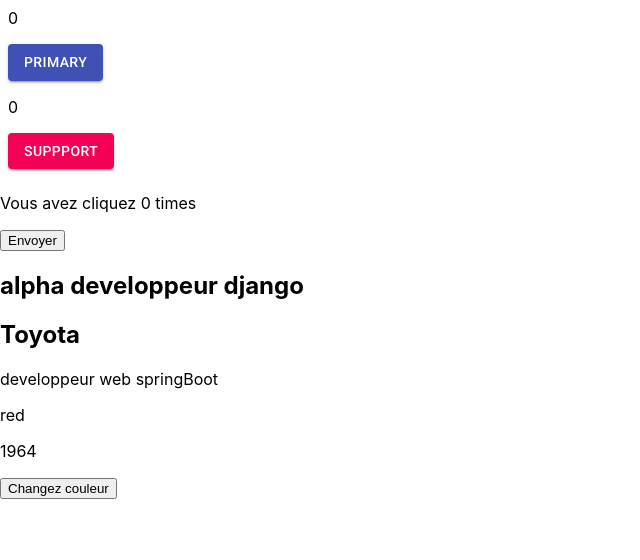
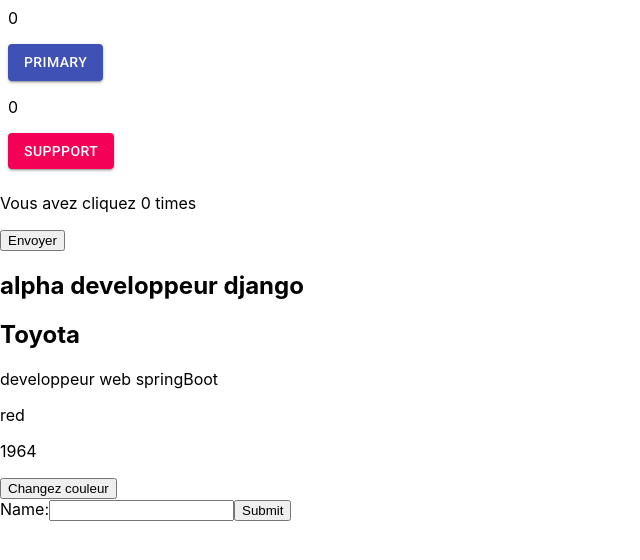
Before and after one commit to 27Saidou/Formation_react, a React (Create React App) app: page / in a window 1280 px wide. Shown: the top 560 px of the page, without its empty margins (0-640 px from the left). Built offline with nearby package versions, Linux system fonts and the light colour scheme.

Commit message:
utilisation des formulaire avec reactjs

```diff
--- a/src/App.js
+++ b/src/App.js
@@ -4,6 +4,7 @@
 import {Alpha} from './Alpha'
 import Garage from './Garage'
 import {Car} from './Car'
+import {NaForm} from './NaForm'
 
 
 
@@ -15,6 +16,7 @@
     <Alpha/>
     <Garage name="alpha developpeur django" />
     <Car/>
+    <NaForm/>
     </div>
   )
 }
--- /dev/null
+++ b/src/NaForm.jsx
@@ -0,0 +1,31 @@
+import React,{ Component}from 'react';
+export class NaForm extends React.Component{
+    constructor(props){
+        super(props);
+        this.state = {
+            value:''
+        }
+        this.handleChange=this.handleChange.bind(this);
+        this.handleSubmit=this.handleSubmit.bind(this);
+    }
+    handleChange(e){
+        this.setState({value:e.target.value});
+    }
+    handleSubmit(e) {
+        alert('nom envoyer avec success:'  + this.state.value);
+        e.preventDefault();
+    }
+    render() {
+        return(
+            <div>
+            <form onSubmit={this.handleSubmit}>
+                <label>
+                Name:
+                    <input type="text" value={this.state.value} onChange={this.handleChange} />
+                </label>
+                <input type="submit" value="Submit" />
+            </form>
+        </div>
+        )
+    }
+}
```
